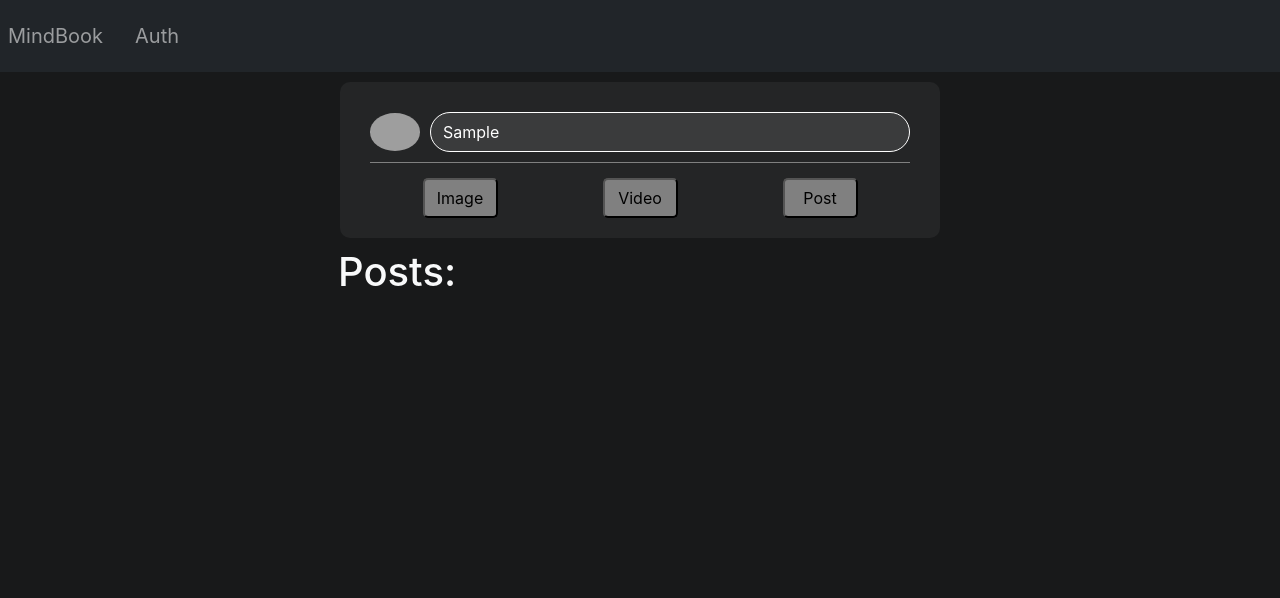
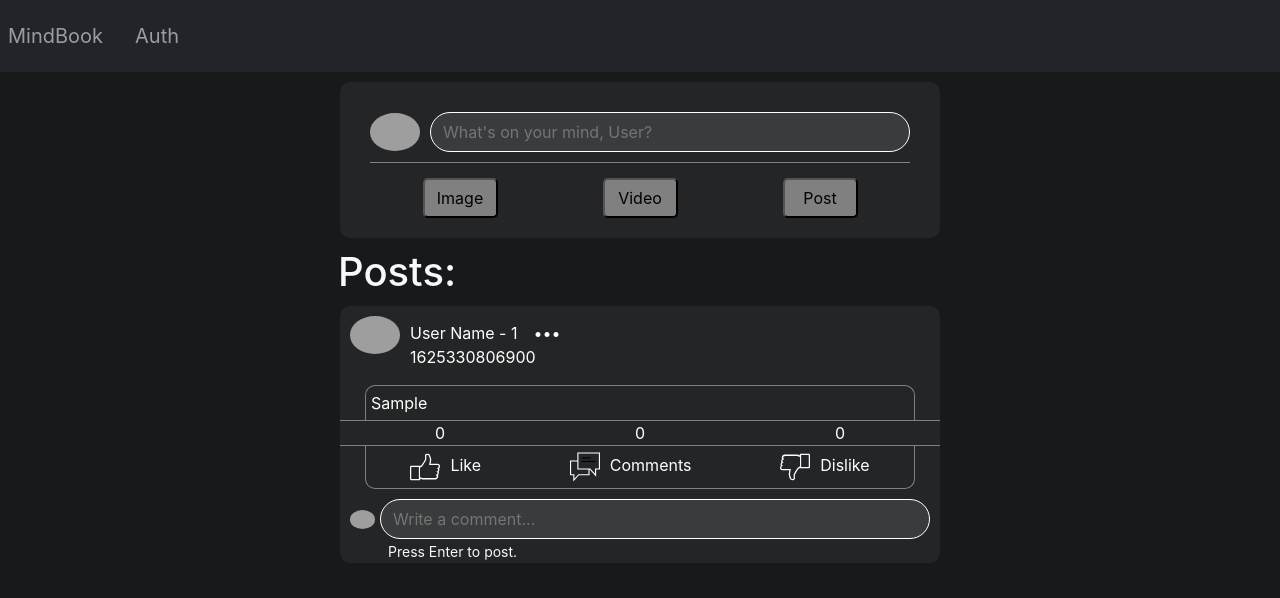
Before and after one commit to Dilar-Gelenava/React-Final-Exam, a React (Create React App) app: page / in a window 1280 px wide. Both pictures are taken after typing "Sample" into the empty fields and a click on the button "Post". Shown: the top 598 px of the page. Built offline with nearby package versions, Linux system fonts and the light colour scheme; grey boxes are pictures that could not be loaded.

Commit message:
improved posts and comments

```diff
--- a/src/components/post/comment/comment-form/CommentForm.jsx
+++ b/src/components/post/comment/comment-form/CommentForm.jsx
@@ -3,11 +3,15 @@
 import { AddComment } from '../../../../services/comments/AddComment';
 import MainCSS from './main.module.css';
 
-function CommentForm({ postId }) {
-  const { register, handleSubmit } = useForm();
+function CommentForm({ postId, changeComments, scroll, setDisplayComments }) {
+  const { register, handleSubmit, reset } = useForm();
 
   const onSubmit = async (formData) => {
     AddComment(formData, postId);
+    changeComments();
+    setDisplayComments(true);
+    scroll();
+    reset();
   };
 
   return (
@@ -26,7 +30,7 @@
               className={MainCSS.input}
               placeholder="Write a comment..."
               name="text"
-              {...register('text', { required: true })}
+              {...register('text', { required: true, min: 1 })}
             />
           </div>
         </form>
--- a/src/components/post/comment/single-comment/SingleComment.jsx
+++ b/src/components/post/comment/single-comment/SingleComment.jsx
@@ -2,7 +2,7 @@
 import { DeleteComment } from '../../../../services/comments/DeleteComment';
 import MainCSS from './main.module.css';
 
-function SingleComment({ comment }) {
+function SingleComment({ comment, changeComments }) {
   return (
     <div className={MainCSS.mainBox}>
       <Link to="/">
@@ -15,7 +15,10 @@
       <div className={MainCSS.textBox}>
         <span className="ms-2 text-light">User Name - {comment.userId}</span>
         <span
-          onClick={() => DeleteComment(comment.id)}
+          onClick={() => {
+            DeleteComment(comment.id);
+            changeComments();
+          }}
           className="ms-3 me-1 text-light">
           •••
         </span>
--- a/src/components/post/interactions/Interactions.jsx
+++ b/src/components/post/interactions/Interactions.jsx
@@ -5,7 +5,12 @@
 
 import MainCSS from './main.module.css';
 
-function Interactions({ changeDisplayComments, commentCount, postId }) {
+function Interactions({
+  changeDisplayComments,
+  commentCount,
+  postId,
+  interactionsRef,
+}) {
   const [likes, setLikes] = useState(GetLikes(postId));
 
   const changeLikes = () => {
@@ -13,7 +18,7 @@
   };
 
   return (
-    <div className={MainCSS.mainBox}>
+    <div ref={interactionsRef} className={MainCSS.mainBox}>
       <div className={MainCSS.interactionsInfo}>
         <span className={MainCSS.count}>{likes.up}</span>
         <span className={MainCSS.count}>{commentCount}</span>
--- a/src/components/post/post-form/PostForm.jsx
+++ b/src/components/post/post-form/PostForm.jsx
@@ -5,11 +5,13 @@
 import { AddPost } from '../../../services/posts/AddPost';
 import MainCSS from './main.module.css';
 
-function PostForm() {
-  const { register, handleSubmit } = useForm();
+function PostForm({ changePosts }) {
+  const { register, handleSubmit, reset } = useForm();
 
   const onSubmit = async (formData) => {
     AddPost(formData);
+    changePosts();
+    reset();
   };
 
   const [displayUrl, setDisplayUrl] = useState(false);
--- a/src/components/post/single-post/SinglePost.jsx
+++ b/src/components/post/single-post/SinglePost.jsx
@@ -1,5 +1,6 @@
 import { Link } from 'react-router-dom';
 import { useState } from 'react';
+import React, { useRef } from 'react';
 import classNames from 'classnames';
 import Interactions from '../interactions';
 import SingleComment from '../comment/single-comment';
@@ -8,8 +9,13 @@
 import { GetComments } from '../../../services/comments/GetComments';
 import MainCSS from './main.module.css';
 
-function SinglePost({ post }) {
-  const comments = GetComments(post.id);
+function SinglePost({ post, changePosts }) {
+  const [comments, setComments] = useState(GetComments(post.id));
+
+  const changeComments = () => {
+    setComments(GetComments(post.id));
+  };
+
   var commentCount = 0;
   if (comments) {
     commentCount = comments.length;
@@ -19,6 +25,11 @@
 
   const changeDisplayComments = () => {
     setDisplayComments(!displayComments);
+  };
+
+  const interactionsRef = useRef();
+  const scroll = () => {
+    interactionsRef.current.scrollIntoView({ behavior: 'smooth' });
   };
 
   return (
@@ -33,7 +44,12 @@
         </Link>
         <p>
           <span>User Name - {post.userId}</span>
-          <span onClick={() => DeletePost(post.id)} className="ms-3">
+          <span
+            onClick={() => {
+              DeletePost(post.id);
+              changePosts();
+            }}
+            className="ms-3">
             •••
           </span>
           <br />
@@ -62,6 +78,7 @@
         changeDisplayComments={changeDisplayComments}
         commentCount={commentCount}
         postId={post.id}
+        interactionsRef={interactionsRef}
       />
       <div
         className={classNames({
@@ -69,10 +86,19 @@
         })}>
         {comments &&
           comments.map((comment) => (
-            <SingleComment comment={comment} key={comment.id} />
+            <SingleComment
+              comment={comment}
+              changeComments={changeComments}
+              key={comment.id}
+            />
           ))}
       </div>
-      <CommentForm postId={post.id} />
+      <CommentForm
+        postId={post.id}
+        changeComments={changeComments}
+        scroll={scroll}
+        setDisplayComments={setDisplayComments}
+      />
     </div>
   );
 }
--- a/src/pages/main-page/MainPage.jsx
+++ b/src/pages/main-page/MainPage.jsx
@@ -1,16 +1,24 @@
+import { useState } from 'react';
 import SinglePost from '../../components/post/single-post';
 import PostForm from '../../components/post/post-form';
 import { GetPosts } from '../../services/posts/GetPosts';
 
 function MainPage() {
-  const posts = GetPosts();
+  const [posts, setPosts] = useState(GetPosts());
+
+  const changePosts = () => {
+    setPosts(GetPosts());
+  };
 
   return (
     <div className="d-flex justify-content-center">
       <div>
-        <PostForm />
+        <PostForm changePosts={changePosts} />
         <h1 className="text-light ms-2">Posts:</h1>
-        {posts && posts.map((post) => <SinglePost post={post} key={post.id} />)}
+        {posts &&
+          posts.map((post) => (
+            <SinglePost post={post} changePosts={changePosts} key={post.id} />
+          ))}
       </div>
     </div>
   );
--- a/src/services/comments/AddComment.js
+++ b/src/services/comments/AddComment.js
@@ -15,5 +15,4 @@
     comments.push(comment);
     localStorage.setItem('comments', JSON.stringify(comments));
   }
-  window.location.reload();
 };
--- a/src/services/comments/DeleteComment.js
+++ b/src/services/comments/DeleteComment.js
@@ -4,5 +4,4 @@
     return comment.id !== id;
   });
   localStorage.setItem('comments', JSON.stringify(newComments));
-  window.location.reload();
 };
--- a/src/services/posts/AddPost.js
+++ b/src/services/posts/AddPost.js
@@ -16,5 +16,4 @@
     posts.push(post);
     localStorage.setItem('posts', JSON.stringify(posts));
   }
-  window.location.reload();
 };
--- a/src/services/posts/DeletePost.js
+++ b/src/services/posts/DeletePost.js
@@ -20,6 +20,4 @@
     });
     localStorage.setItem('likes', JSON.stringify(newLikes));
   }
-
-  window.location.reload();
 };
```
